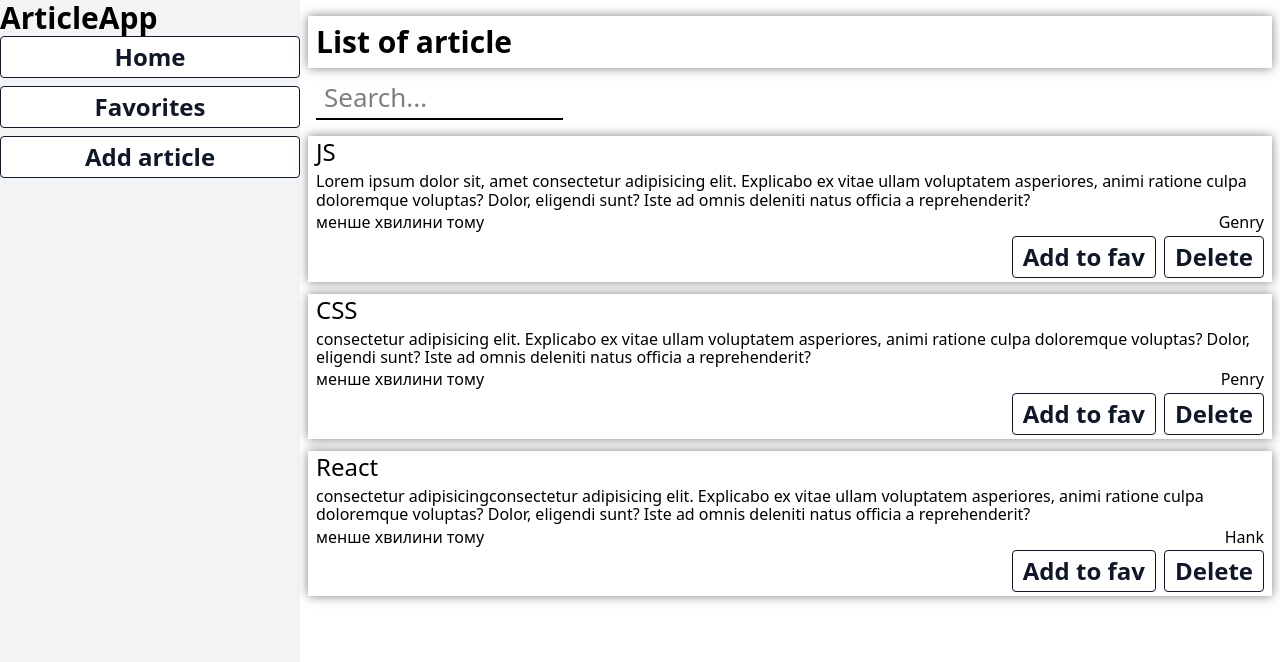
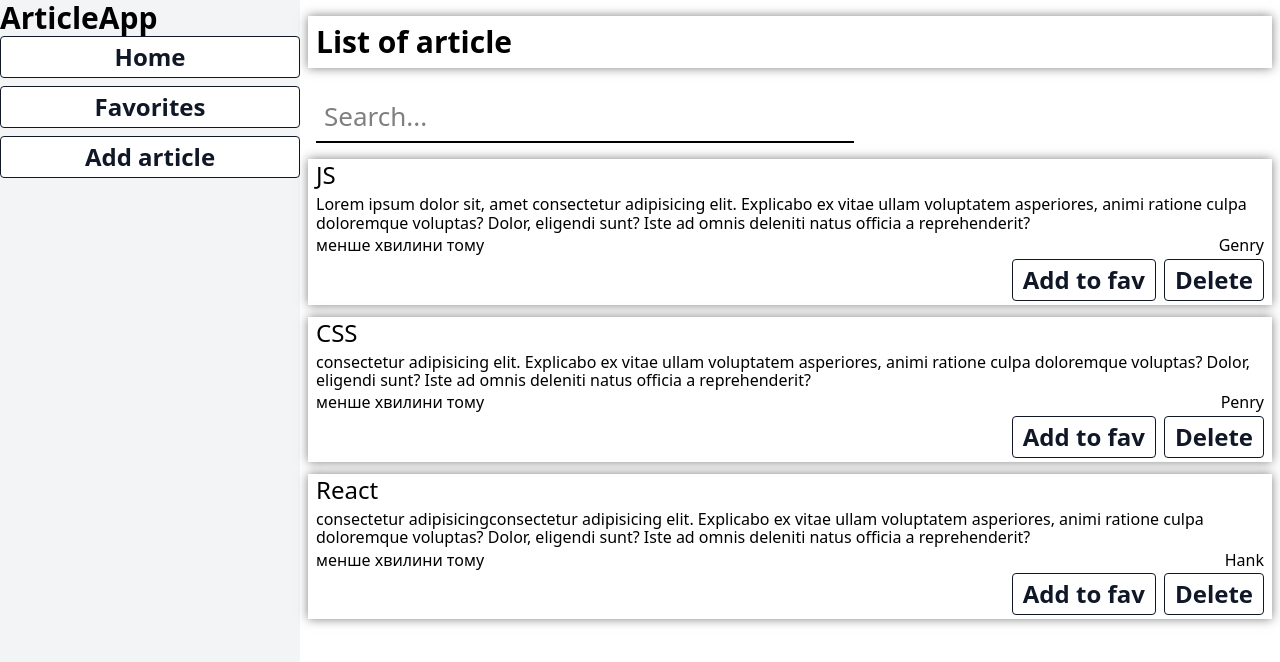
Before and after one commit to Lubov1506/training, a React (Vite) app: page / in a window 1280 px wide. Shown: the top 662 px of the page. Built offline with nearby package versions, Linux system fonts and the light colour scheme.

Commit message:
fix font size

```diff
--- /dev/null
+++ b/src/components/ArticlesApp/Input.module.css
@@ -0,0 +1,3 @@
+.input{
+    font-size: 36px;
+}
--- a/src/components/ArticlesApp/SearchBar.jsx
+++ b/src/components/ArticlesApp/SearchBar.jsx
@@ -1,9 +1,11 @@
+import clsx from "clsx"
+import s from './Input.module.css'
 export const SearchBar = () => {
   return (
     <div className='flex p-2 '>
       <input
         type='text'
-        className='p-2 border-b-2 outline-none text-6xl placeholder:text-[26px] '
+        className={clsx('p-2 border-b-2 outline-none text-6xl placeholder:text-[26px] ', s.input)}
         placeholder='Search...'
       />
     </div>
```
